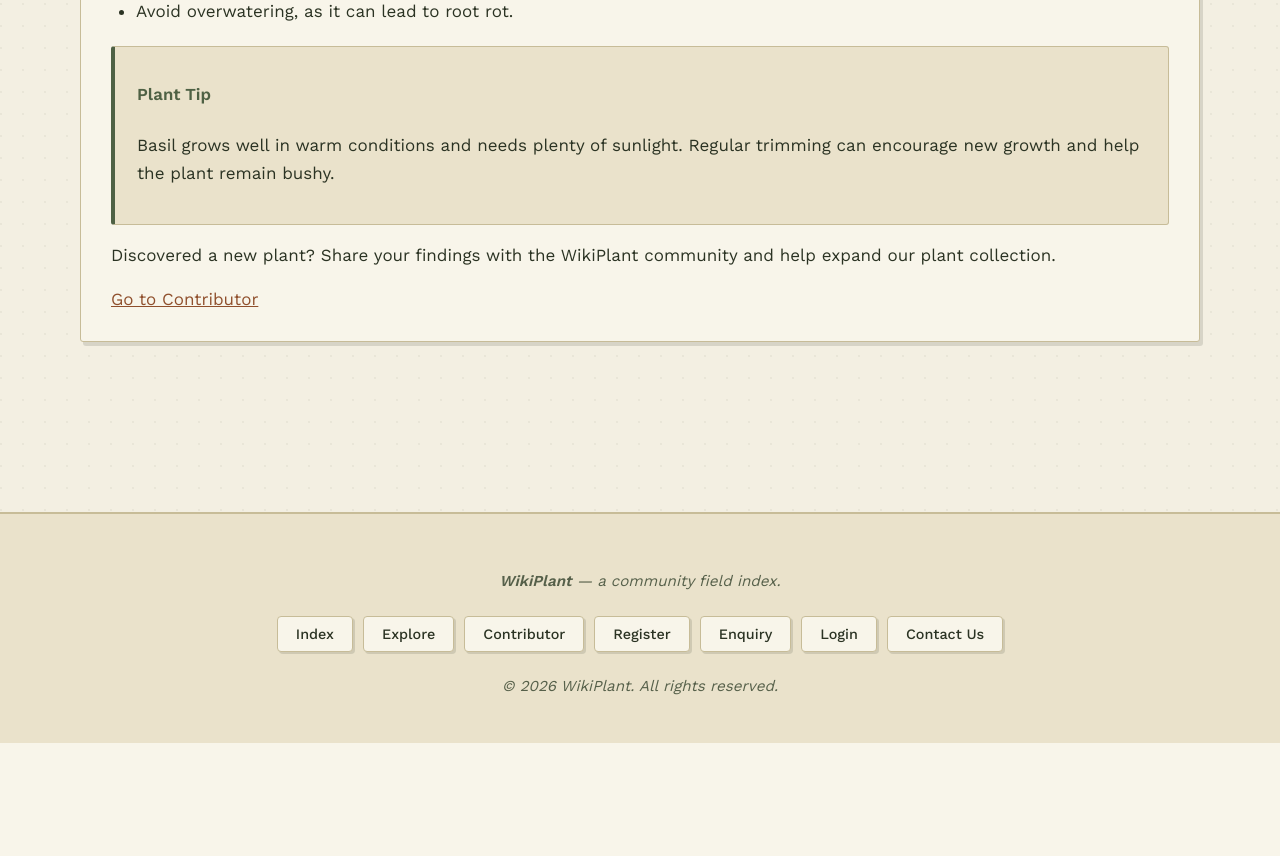
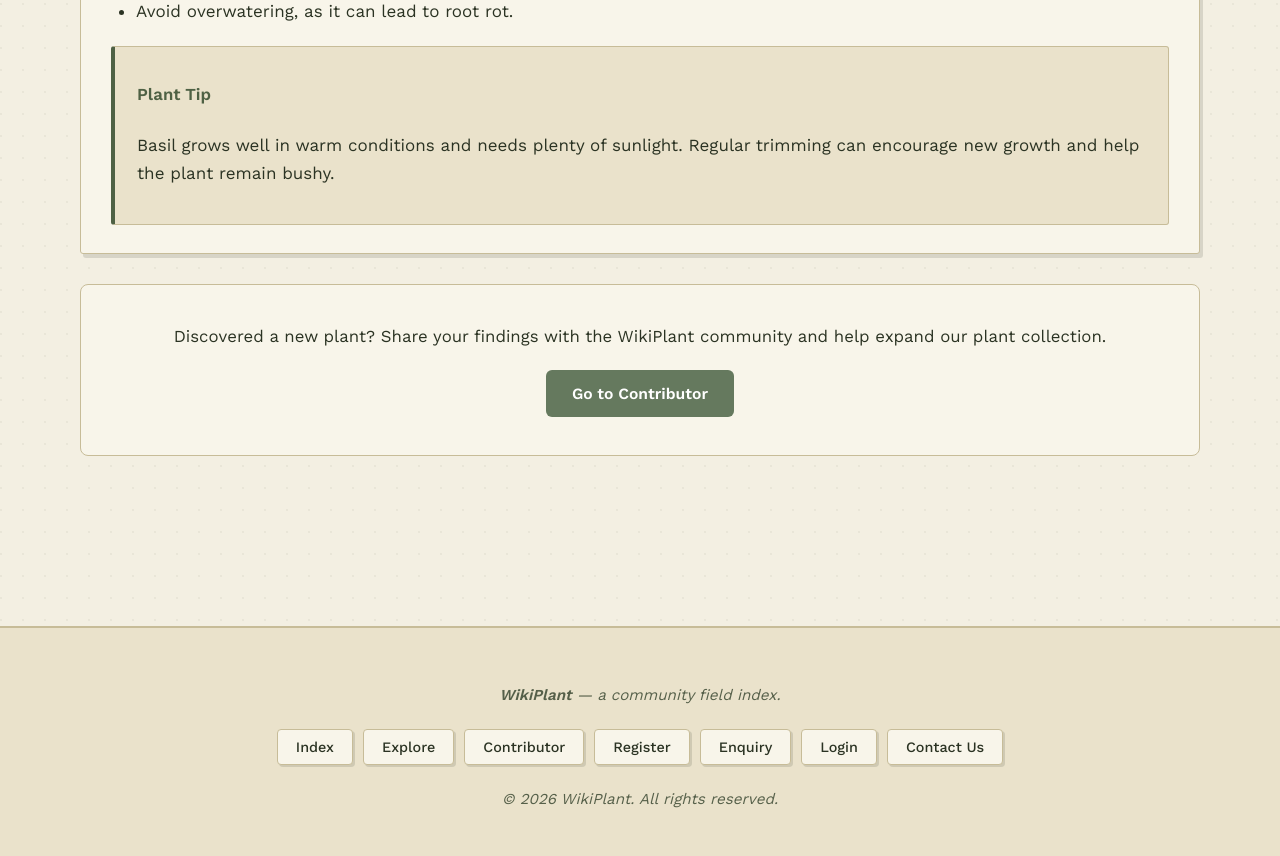
Before and after one commit to S1ngggg/COS10026-WikiPlant, a PHP site: page /identify.html in a window 1280 px wide. Shown: the part 2439-3295 px from the top of the page. Before the commit the page ends 3182 px from the top, so only its background shows below. Run offline with PHP 8.4, Linux system fonts and the light colour scheme.

Commit message:
added css

```diff
--- a/css/style.css
+++ b/css/style.css
@@ -2484,6 +2484,46 @@ body.identify-page {
     clear: both;
 }
 
+/* --- Contribute Callout --- */
+.identify-page .contribute-callout {
+    background: var(--paper-card);
+    border: 1px solid var(--line);
+    border-radius: 8px;
+    box-shadow: none;
+    padding: 38px 24px;
+    margin-top: 30px;
+    margin-bottom: 30px;
+    text-align: center;
+}
+
+.identify-page .contribute-callout p {
+    color: var(--ink);
+    font-size: 1.05rem;
+    line-height: 1.6;
+    margin: 0 0 20px 0;
+}
+
+.identify-page .contribute-callout .contribute-btn {
+    display: inline-block;
+    background-color: #65795e;
+    color: #ffffff;
+    font-family: 'Work Sans', sans-serif;
+    font-size: 0.98rem;
+    font-weight: 600;
+    text-decoration: none;
+    padding: 11px 26px;
+    border-radius: 6px;
+    border: none;
+    cursor: pointer;
+    transition: background-color 0.15s ease, transform 0.15s ease;
+}
+
+.identify-page .contribute-callout .contribute-btn:hover {
+    background-color: var(--sage-deep);
+    color: #ffffff;
+    transform: translateY(-1px);
+}
+
 
 @media (max-width: 700px) {
     .identify-page aside {
--- a/identify.html
+++ b/identify.html
@@ -138,12 +138,11 @@
                     trimming can encourage new growth and help the plant remain bushy.
                 </p>
             </aside>
+        </section>
 
-            <div class="contribute-callout">
-                <p class="para">Discovered a new plant? Share your findings with the WikiPlant community and help expand
-                    our plant collection.</p>
-                <a href="contributor.html" class="contribute-btn">Go to Contributor</a>
-            </div>
+        <section class="contribute-callout">
+            <p>Discovered a new plant? Share your findings with the WikiPlant community and help expand our plant collection.</p>
+            <a href="contributor.html" class="contribute-btn">Go to Contributor</a>
         </section>
     </main>
 
```
